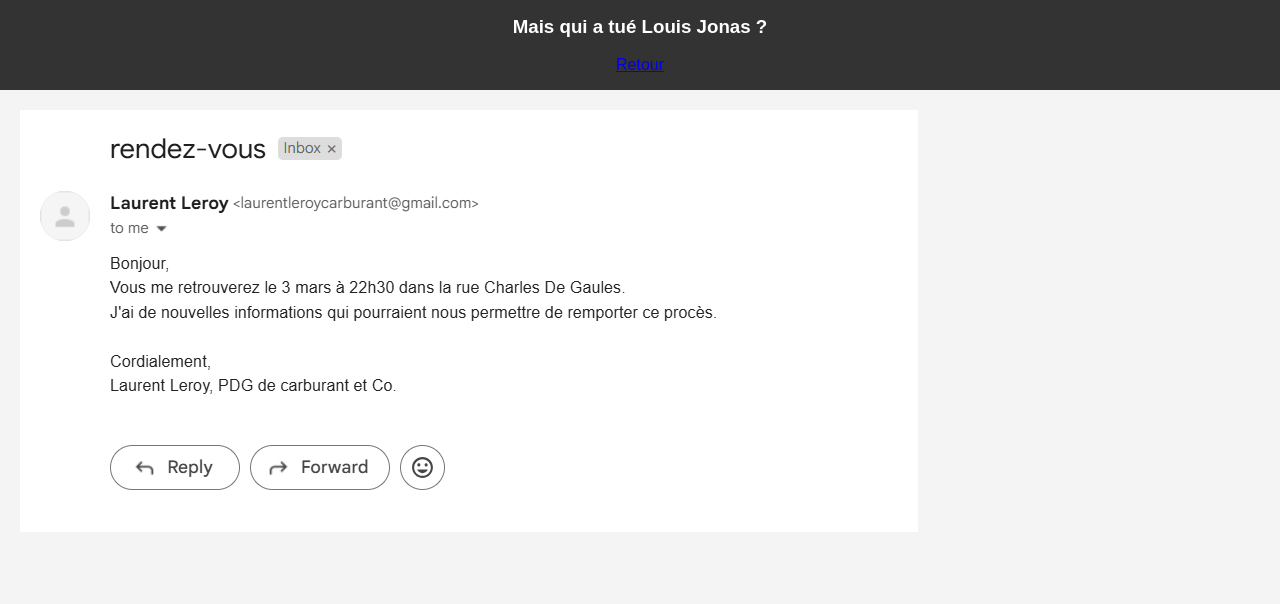
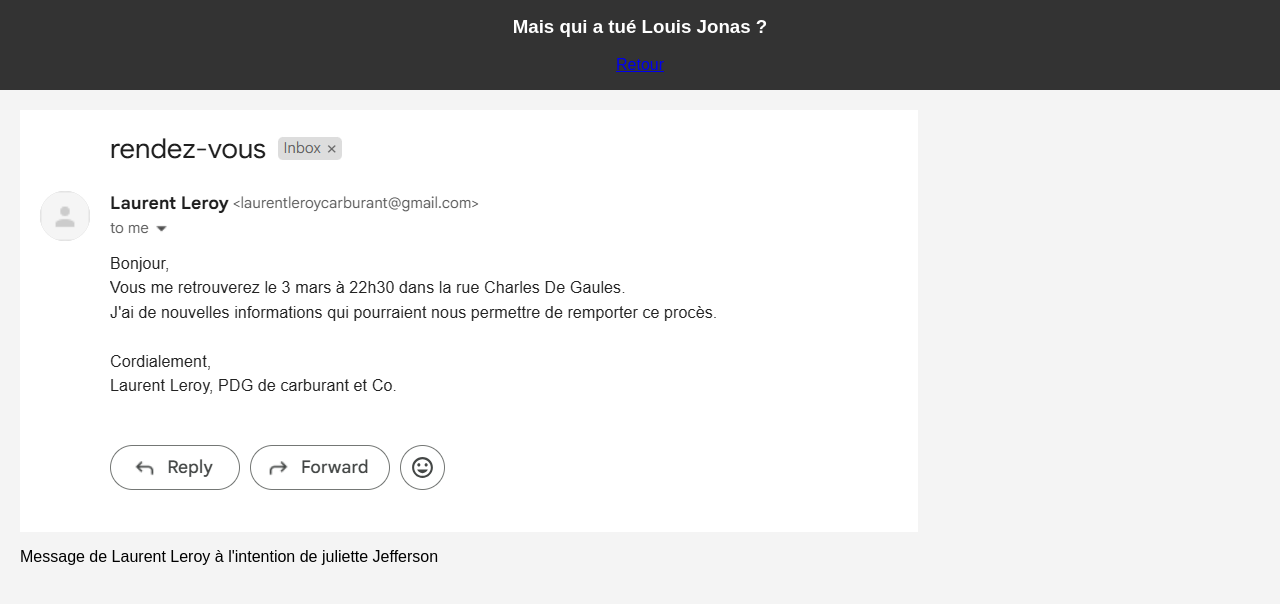
Before and after one commit to Zandgar11/murderparty, a plain HTML site: page mail.html in a window 1280 px wide. Shown: the part 56-660 px from the top of the page. Drawn offline with Linux system fonts and the light colour scheme.

Commit message:
Update mail.html

```diff
--- a/mail.html
+++ b/mail.html
@@ -14,6 +14,7 @@
   </header>
   <main>
     <img src="Capture d'écran 2024-07-06 195920.png">
+    <p>Message de Laurent Leroy à l'intention de juliette Jefferson</p>
   </main>
 </body>
 </html>
```
